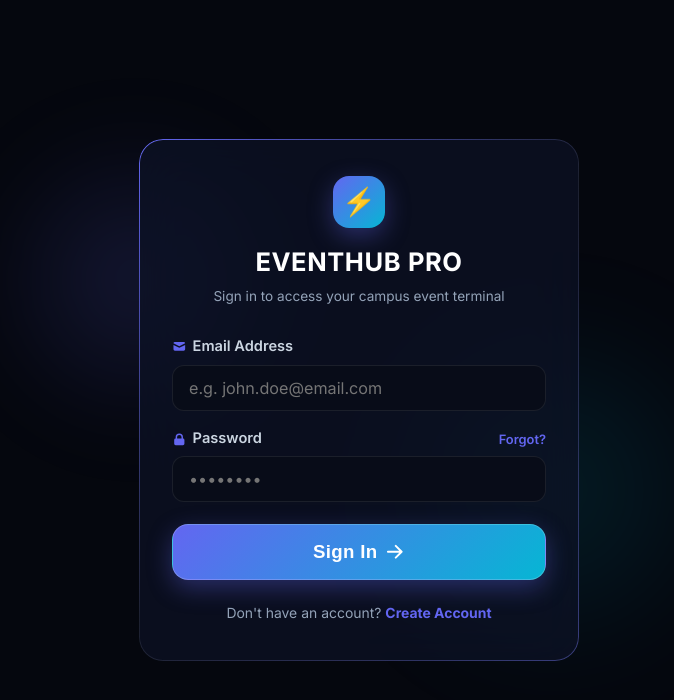
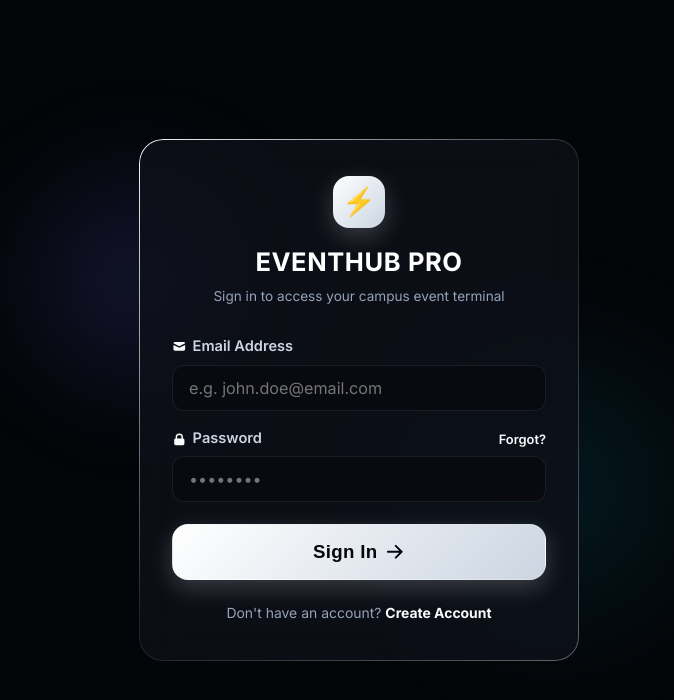
Before and after one commit to ompatel56273-design/event-handling-attendance-system, a React (Vite) app in the folder frontend/: page /login in a window 1280 px wide. Shown: the top 700 px of the page, without its empty margins (281-955 px from the left). Built offline with nearby package versions, Linux system fonts and the light colour scheme; no server answers.

Commit message:
feat(theme): add professional Executive Black & White default theme combo across superadmin, members, and user portals with clean signup/login inheritance

```diff
--- a/frontend/src/context/ThemeContext.jsx
+++ b/frontend/src/context/ThemeContext.jsx
@@ -4,8 +4,18 @@ const ThemeContext = createContext(null);
 
 export const THEMES = [
   {
+    id: 'monochrome',
+    name: 'Executive Black & White (Default)',
+    icon: '🖤',
+    primary: '#FFFFFF',
+    secondary: '#CBD5E1',
+    accent: '#94A3B8',
+    bg: '#040508',
+    description: 'Ultra-Clean High-Contrast Executive Noir with Pristine White & Platinum Silver Accents',
+  },
+  {
     id: 'titanium',
-    name: 'Titanium Indigo (Default)',
+    name: 'Titanium Indigo',
     icon: '⚡',
     primary: '#6366F1',
     secondary: '#06B6D4',
@@ -64,7 +74,7 @@ export const useTheme = () => {
 export const ThemeProvider = ({ children }) => {
   const [currentTheme, setCurrentTheme] = useState(() => {
     const saved = localStorage.getItem('app_theme');
-    if (!saved || saved === 'spiderman') return 'titanium';
+    if (!saved || saved === 'spiderman') return 'monochrome';
     if (saved === 'cyberpunk') return 'arctic';
     if (saved === 'purple') return 'aurora';
     if (saved === 'solar') return 'gold';
--- a/frontend/src/index.css
+++ b/frontend/src/index.css
@@ -7,8 +7,47 @@
    1. FIVE NEXT-GEN ENTERPRISE & CYBER-LUXURY PALETTES
    -------------------------------------------------------------------------- */
 
-/* --- THEME 1: TITANIUM INDIGO (DEFAULT) --- */
-:root, [data-theme="titanium"], [data-theme="spiderman"] {
+/* --- THEME 1: EXECUTIVE MONOCHROME BLACK & WHITE (DEFAULT) --- */
+:root, [data-theme="monochrome"], [data-theme="black-white"], [data-theme="professional"] {
+  --primary: #F8FAFC;
+  --primary-hover: #FFFFFF;
+  --primary-dark: #E2E8F0;
+  --primary-gradient: linear-gradient(135deg, #FFFFFF 0%, #CBD5E1 100%);
+  --primary-light: rgba(255, 255, 255, 0.12);
+  --primary-subtle: rgba(255, 255, 255, 0.06);
+  --primary-glow: 0 0 30px rgba(255, 255, 255, 0.35);
+  --primary-border: rgba(255, 255, 255, 0.3);
+  --accent-cyan: #94A3B8;
+  --accent-cyan-glow: 0 0 25px rgba(148, 163, 184, 0.3);
+  --text-primary-accent: #F8FAFC;
+  --shadow-primary: 0 8px 25px rgba(255, 255, 255, 0.2);
+  --shadow-hover: 0 16px 45px rgba(255, 255, 255, 0.3);
+  --shadow-qr: 0 0 35px rgba(255, 255, 255, 0.4);
+
+  --bg-app: #040508;
+  --bg-surface: #0B0D14;
+  --bg-card: rgba(15, 17, 26, 0.78);
+  --bg-card-hover: rgba(23, 26, 38, 0.92);
+  --bg-input: #080A10;
+  --bg-modal: #0D0F18;
+  --sidebar-bg: #030406;
+}
+
+/* High-Contrast Crisp Black Text on White Primary Buttons for Monochrome */
+:root .btn-primary,
+[data-theme="monochrome"] .btn-primary,
+[data-theme="black-white"] .btn-primary,
+[data-theme="professional"] .btn-primary,
+:root .sidebar-nav-item.active,
+[data-theme="monochrome"] .sidebar-nav-item.active,
+[data-theme="black-white"] .sidebar-nav-item.active,
+[data-theme="professional"] .sidebar-nav-item.active {
+  color: #05070E !important;
+  font-weight: 800 !important;
+}
+
+/* --- THEME 2: TITANIUM INDIGO --- */
+[data-theme="titanium"], [data-theme="spiderman"] {
   --primary: #6366F1;
   --primary-hover: #818CF8;
   --primary-dark: #4F46E5;
--- a/frontend/src/pages/admin/Settings.jsx
+++ b/frontend/src/pages/admin/Settings.jsx
@@ -13,7 +13,7 @@ const AdminSettings = () => {
       <div className="card" style={{ marginBottom: 24 }}>
         <h3 style={{ marginBottom: 6 }}>🎨 Global Dashboard Theme Combos</h3>
         <p style={{ fontSize: '0.82rem', color: 'var(--text-muted)', marginBottom: 18 }}>
-          Select a system-wide theme palette. The Spider-Man Cyber Red theme is active by default.
+          Select a system-wide theme palette. The Executive Black & White theme is active by default.
         </p>
 
         <div style={{ display: 'grid', gridTemplateColumns: 'repeat(auto-fit, minmax(220px, 1fr))', gap: 14 }}>
--- a/frontend/src/pages/user/Settings.jsx
+++ b/frontend/src/pages/user/Settings.jsx
@@ -34,7 +34,7 @@ const Settings = () => {
       <div className="card" style={{ marginBottom: 24 }}>
         <h3 style={{ marginBottom: 6 }}>🎨 Dashboard Theme Color Combos</h3>
         <p style={{ fontSize: '0.82rem', color: 'var(--text-muted)', marginBottom: 18 }}>
-          Choose your favorite color palette. The Spider-Man Cyber Red theme is the default.
+          Choose your favorite color palette. The Executive Black & White theme is active by default.
         </p>
 
         <div style={{ display: 'grid', gridTemplateColumns: 'repeat(auto-fit, minmax(220px, 1fr))', gap: 14 }}>
```
